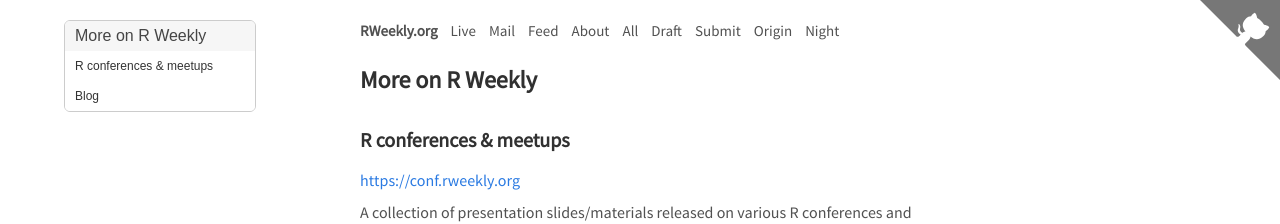
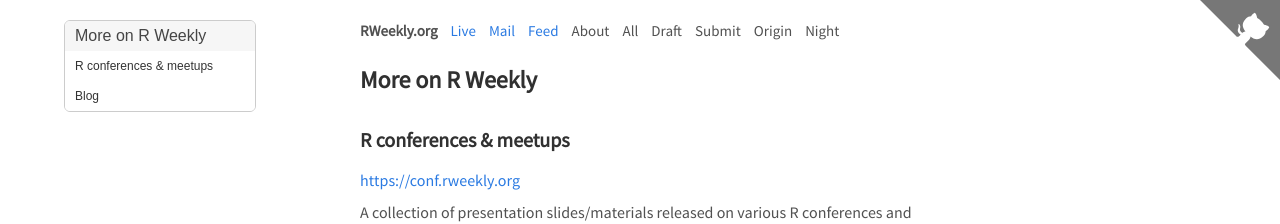
Before and after one commit to rweekly/rweekly.org, a Jekyll site: the page built from more.md, in a window 1280 px wide. Shown: the top 224 px of the page. Built offline with Jekyll 4.4.1, drawn with Linux system fonts in a browser that asks for light colours; comment, search, counter and statistics services are not loaded.

Commit message:
Update: nav bar color

```diff
--- a/_config.yml
+++ b/_config.yml
@@ -39,7 +39,6 @@
   - jekyll-seo-tag
 
 pages_list:
-  Feed: '/atom.xml'
   About: '/about'
   All: '/archive'
   Draft: '/draft'
--- a/_layouts/default.html
+++ b/_layouts/default.html
@@ -20,8 +20,9 @@
       <header class="masthead">
         <h3 class="masthead-title default-links">
           <a href="{{ site.baseurl }}/" title="Home" style="padding: 0 9px 0 0;font-weight: bold; opacity: 1;">RWeekly.org</a>
-          <a href="/live" style = "padding: 0 9px 0 0;">Live</a>
-          <a href="https://feedburner.google.com/fb/a/mailverify?uri=rweekly&amp;loc=en_US" target="_blank" onclick="_paq.push(['trackEvent', 'Mail', '1']);" style = "padding: 0 9px 0 0;">Mail</a>
+          <a href="/live" style = "padding: 0 9px 0 0;color:#2a7ae2;">Live</a>
+          <a href="https://feedburner.google.com/fb/a/mailverify?uri=rweekly&amp;loc=en_US" target="_blank" onclick="_paq.push(['trackEvent', 'Mail', '1']);" style = "padding: 0 9px 0 0;color:#2a7ae2;">Mail</a>
+          <a href="/atom.xml" style = "padding: 0 9px 0 0;color:#2a7ae2;">Feed</a>
           {% for page in site.pages_list %}
               <a href="{{ page[1]  }}" style = "padding: 0 9px 0 0;">{{ page[0] }}</a>
           {% endfor %}
--- a/index.html
+++ b/index.html
@@ -32,7 +32,7 @@
 </style>
 
 {% raw %}
-<p style="font-size: 1.25em; font-weight: bold;" class="live-hide">Live<a class="live-more blue-visit" href="#">&nbsp;&nbsp;&nbsp;More</a></p>
+<p style="font-size: 1.25em; font-weight: bold;" class="live-hide">Live
 <div class="index-live latest-app-top-4 top-4-hide bottom-10px">
 
     <div v-for="link in top_4" class="" >
@@ -50,6 +50,7 @@
             <img v-bind:src="link.P" v-bind:alt="link.T"/>
         </p>
     </div>
+    <a class="live-more blue-visit" style="color:#2a7ae2;" href="#">More</a></p>
 </div>
 
 <div class="index-live latest-app inner-app-hide bottom-10px">
```
